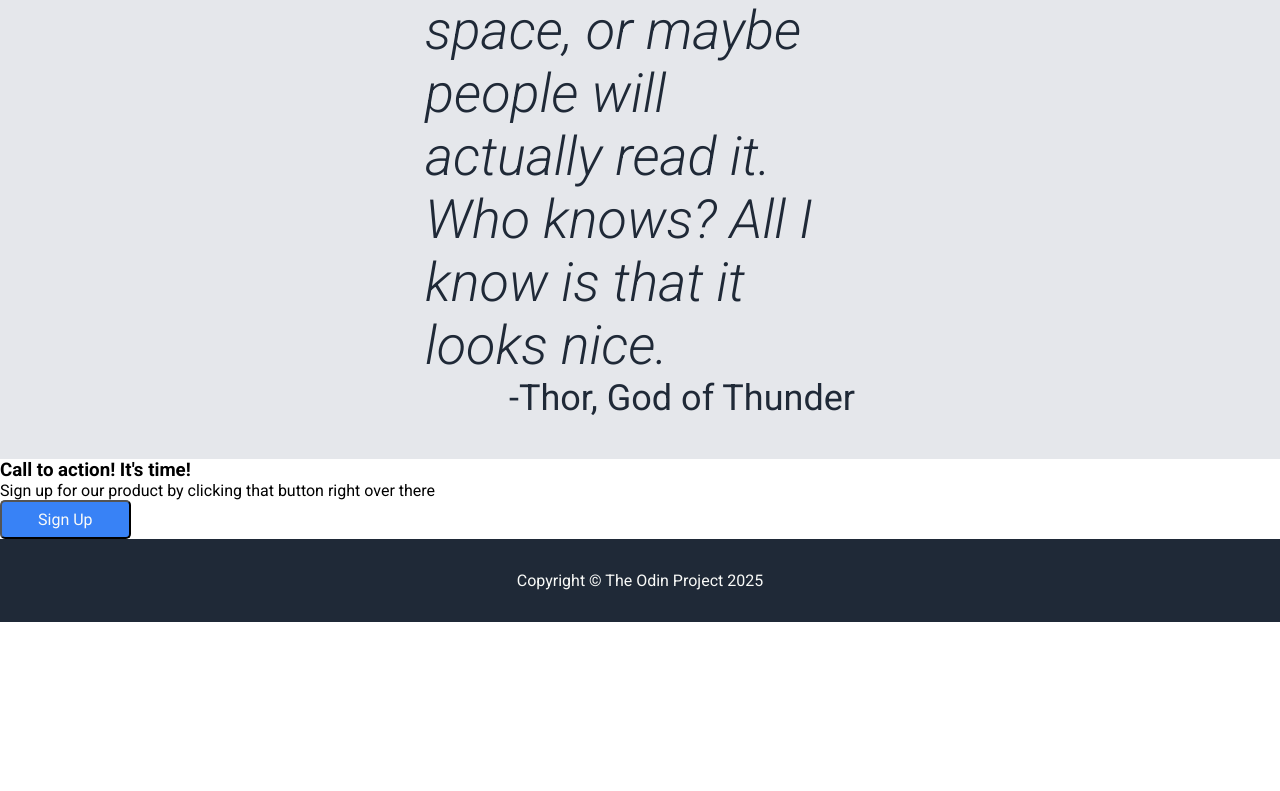
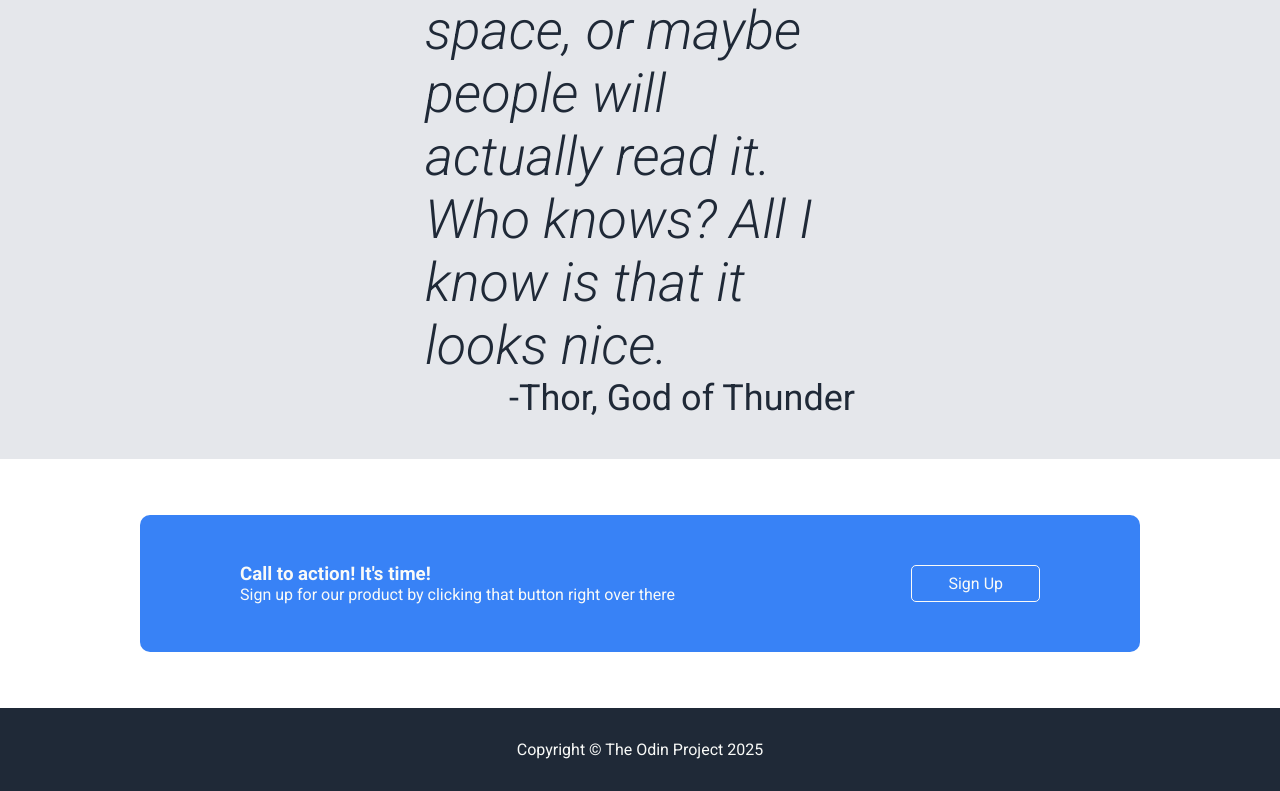
Before and after one commit to omenarism/Landing-Page, a plain HTML site: page index.html in a window 1280 px wide. Shown: the part 1319-2110 px from the top of the page. Before the commit the page ends 1941 px from the top, so only its background shows below. Drawn offline with Linux system fonts and the light colour scheme.

Commit message:
finished the last part

```diff
--- a/index.html
+++ b/index.html
@@ -60,9 +60,13 @@
 
         <div class="four-section">
             <div class="callup">
-                <h3>Call to action! It's time!</h3>
-                <p>Sign up for our product by clicking that button right over there</p>
-                <button>Sign Up</button>
+                <div class="callup-kiri">
+                    <h3>Call to action! It's time!</h3>
+                    <p>Sign up for our product by clicking that button right over there</p>
+                </div>
+                <div class="callup-kanan">
+                    <button>Sign Up</button>
+                </div>
             </div>
         </div>
     </section>
--- a/style.css
+++ b/style.css
@@ -123,6 +123,30 @@ img {
 
 /* FOURTH SECTION */
 
+.four-section {
+    display: flex;
+    justify-content: center;
+    align-items: center;
+}
+
+
+.callup {
+    width: 800px;
+    color:#F9FAF8;
+    background-color: #3882F6;
+    display: flex;
+    justify-content: space-between;
+    align-items: center;
+    margin: 56px;
+    padding: 48px 100px;
+    border-radius: 10px;
+}
+
+.callup-kiri {
+
+}
+
+
 button {
     background-color: #3882F6;
     border-radius: 5px;
@@ -130,6 +154,7 @@ button {
     padding: 8px 36px;
     font-size: 16px;
     max-width: 140px;
+    border: 1px solid #F9FAF8;
 }
 
 footer {
```
